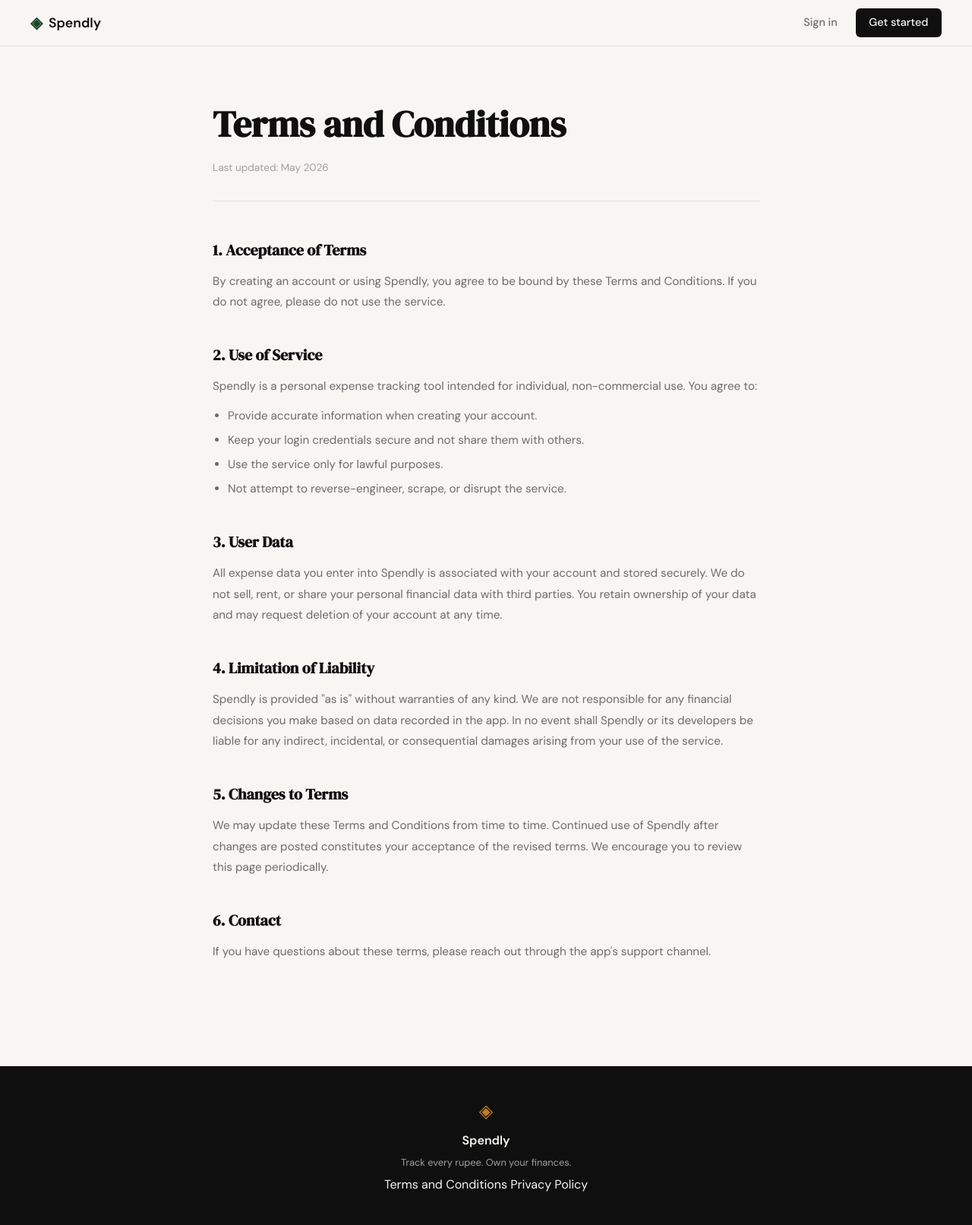
After one commit to aamir-ai-dev/spendly, a Flask app: page /terms in a window 1280 px wide. The commit adds this page. Shown: the whole page at 76% size. Run offline with Flask 3, Linux system fonts and the light colour scheme.

Commit message:
landing: add terms and privacy link to route

```diff
--- a/app.py
+++ b/app.py
@@ -20,6 +20,11 @@ def register():
 @app.route("/login")
 def login():
     return render_template("login.html")
+
+
+@app.route("/terms")
+def terms():
+    return render_template("terms.html")
 
 
 # ------------------------------------------------------------------ #
--- a/static/css/style.css
+++ b/static/css/style.css
@@ -508,6 +508,65 @@ a { color: inherit; text-decoration: none; }
 }
 
 /* ------------------------------------------------------------------ */
+/* Legal pages (Terms, Privacy)                                        */
+/* ------------------------------------------------------------------ */
+
+.legal-page {
+    padding: 4rem 2rem 6rem;
+}
+
+.legal-inner {
+    max-width: 720px;
+    margin: 0 auto;
+}
+
+.legal-title {
+    font-family: var(--font-display);
+    font-size: clamp(2rem, 4vw, 3rem);
+    color: var(--ink);
+    margin-bottom: 0.5rem;
+}
+
+.legal-updated {
+    font-size: 0.85rem;
+    color: var(--ink-faint);
+    margin-bottom: 3rem;
+    padding-bottom: 2rem;
+    border-bottom: 1px solid var(--border);
+}
+
+.legal-section {
+    margin-bottom: 2.5rem;
+}
+
+.legal-section h2 {
+    font-family: var(--font-display);
+    font-size: 1.25rem;
+    color: var(--ink);
+    margin-bottom: 0.75rem;
+}
+
+.legal-section p {
+    font-size: 0.95rem;
+    color: var(--ink-muted);
+    line-height: 1.8;
+    margin-bottom: 0.75rem;
+}
+
+.legal-section ul {
+    padding-left: 1.25rem;
+    display: flex;
+    flex-direction: column;
+    gap: 0.4rem;
+}
+
+.legal-section ul li {
+    font-size: 0.95rem;
+    color: var(--ink-muted);
+    line-height: 1.7;
+}
+
+/* ------------------------------------------------------------------ */
 /* Responsive                                                          */
 /* ------------------------------------------------------------------ */
 
--- a/templates/base.html
+++ b/templates/base.html
@@ -35,7 +35,7 @@
             <span class="footer-name">Spendly</span>
             <p class="footer-copy">Track every rupee. Own your finances.</p>
             <div class="footer-links">
-                <a href="#">Terms and Conditions</a>
+                <a href="{{ url_for('terms') }}">Terms and Conditions</a>
                 <a href="#">Privacy Policy</a>
             </div>
         </div>
--- /dev/null
+++ b/templates/terms.html
@@ -0,0 +1,50 @@
+{% extends "base.html" %}
+
+{% block title %}Terms and Conditions — Spendly{% endblock %}
+
+{% block content %}
+
+<section class="legal-page">
+    <div class="legal-inner">
+        <h1 class="legal-title">Terms and Conditions</h1>
+        <p class="legal-updated">Last updated: May 2026</p>
+
+        <div class="legal-section">
+            <h2>1. Acceptance of Terms</h2>
+            <p>By creating an account or using Spendly, you agree to be bound by these Terms and Conditions. If you do not agree, please do not use the service.</p>
+        </div>
+
+        <div class="legal-section">
+            <h2>2. Use of Service</h2>
+            <p>Spendly is a personal expense tracking tool intended for individual, non-commercial use. You agree to:</p>
+            <ul>
+                <li>Provide accurate information when creating your account.</li>
+                <li>Keep your login credentials secure and not share them with others.</li>
+                <li>Use the service only for lawful purposes.</li>
+                <li>Not attempt to reverse-engineer, scrape, or disrupt the service.</li>
+            </ul>
+        </div>
+
+        <div class="legal-section">
+            <h2>3. User Data</h2>
+            <p>All expense data you enter into Spendly is associated with your account and stored securely. We do not sell, rent, or share your personal financial data with third parties. You retain ownership of your data and may request deletion of your account at any time.</p>
+        </div>
+
+        <div class="legal-section">
+            <h2>4. Limitation of Liability</h2>
+            <p>Spendly is provided "as is" without warranties of any kind. We are not responsible for any financial decisions you make based on data recorded in the app. In no event shall Spendly or its developers be liable for any indirect, incidental, or consequential damages arising from your use of the service.</p>
+        </div>
+
+        <div class="legal-section">
+            <h2>5. Changes to Terms</h2>
+            <p>We may update these Terms and Conditions from time to time. Continued use of Spendly after changes are posted constitutes your acceptance of the revised terms. We encourage you to review this page periodically.</p>
+        </div>
+
+        <div class="legal-section">
+            <h2>6. Contact</h2>
+            <p>If you have questions about these terms, please reach out through the app's support channel.</p>
+        </div>
+    </div>
+</section>
+
+{% endblock %}
```
